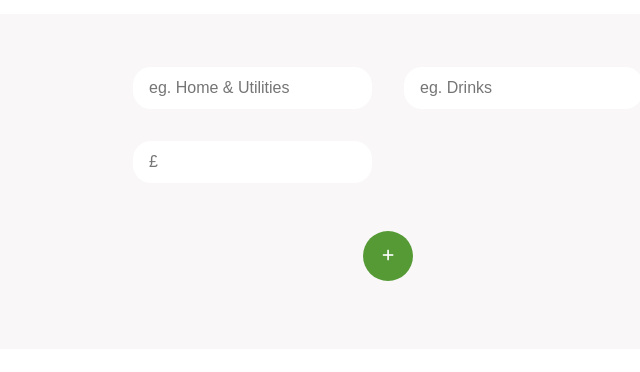
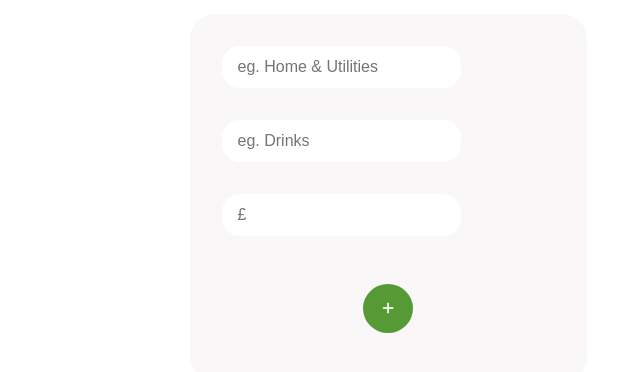
Before and after one commit to shallihan/money-stream, a React (Create React App) app: page / in a window 1280 px wide. Shown: the part 274-646 px from the top of the page, without its empty margins (252-892 px from the left). Built offline with nearby package versions, Linux system fonts and the light colour scheme.

Commit message:
adding media queries for desktop

```diff
--- a/src/App.css
+++ b/src/App.css
@@ -9,6 +9,7 @@
 form {
   width: 100%;
   height: 335px;
+  padding: 1rem;
   background: #F9F7F7;
   border-radius: 25px;
   display: flex;
--- a/src/App.js
+++ b/src/App.js
@@ -3,6 +3,7 @@ import ExpenseForm from './components/ExpenseForm/ExpenseForm';
 import ExpenseList from './components/ExpenseList/ExpenseList';
 import ExpenseChart from './components/ExpenseChart/ExpenseChart';
 import './App.css';
+import './styles/media-queries.css';
 
 function App() {
   const [categoryInput, setCategoryInput] = useState('');
--- /dev/null
+++ b/src/styles/media-queries.css
@@ -0,0 +1,5 @@
+@media only screen and (min-width: 768px) {
+    form {
+        width: 365px;
+    }
+}
```
